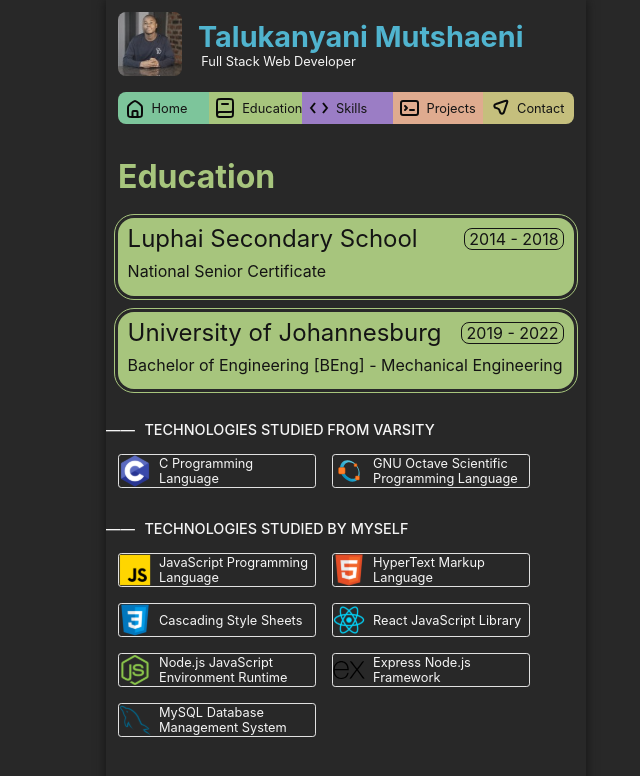
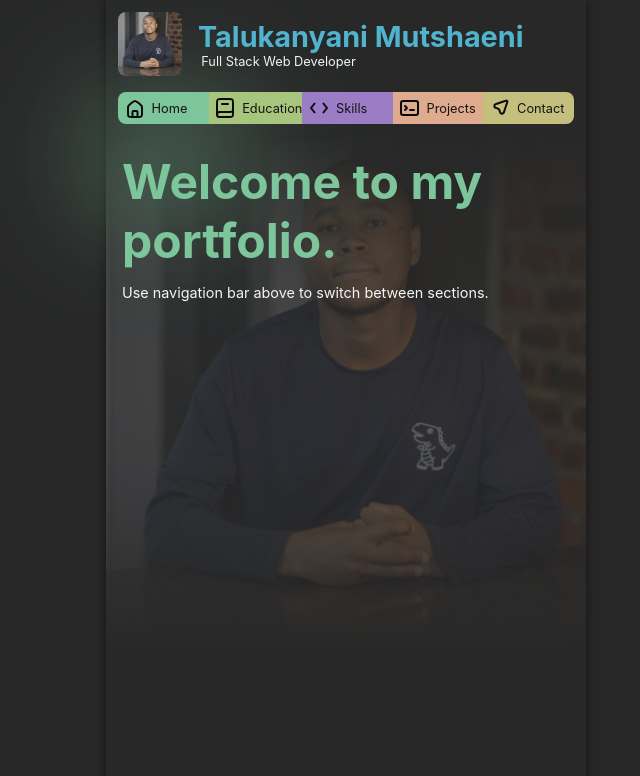
Before and after one commit to talukanyani/portfolio, a React (Create React App) app: page / in a window 1280 px wide. Shown: the top 776 px of the page, without its empty margins (294-934 px from the left). Built offline with nearby package versions, Linux system fonts and the light colour scheme.

Commit message:
navigation

```diff
--- a/src/App.js
+++ b/src/App.js
@@ -1,3 +1,4 @@
+import { useState } from 'react';
 import styles from './App.module.css'
 
 import Home from './components/Home';
@@ -8,15 +9,24 @@ import Skills from './components/Skills';
 import Eductation from './components/Education';
 
 function App() {
+  const [currentTab, setCurrentTab] = useState('home')
+
   return (
     <div className={styles.app_overlay}>
       <div className={styles.app}>
-        <Navbar />
-        {/* <Home /> */}
-        {/* <Skills /> */}
-        {/* <Contact /> */}
-        {/* <Projects /> */}
-        <Eductation />
+        <Navbar
+          currentTab={currentTab}
+          setToHome={() => setCurrentTab('home')}
+          setToEdu={() => setCurrentTab('edu')}
+          setToProjects={() => setCurrentTab('projects')}
+          setToSkills={() => setCurrentTab('skills')}
+          setToContact={() => setCurrentTab('contact')}
+        />
+        {currentTab == 'home' && <Home />}
+        {currentTab == 'edu' && <Eductation />}
+        {currentTab == 'skills' && <Skills />}
+        {currentTab == 'projects' && <Projects />}
+        {currentTab == 'contact' && <Contact />}
       </div>
     </div>
   );
--- a/src/components/Navbar.js
+++ b/src/components/Navbar.js
@@ -7,11 +7,18 @@ import skills from '../assets/icon_skills.svg'
 import projects from '../assets/icon_projects.svg'
 import contact from '../assets/icon_contact.svg'
 
-function Navbar() {
+export default function Navbar(props) {
     return (
         <div className={styles.navbar}>
             <Header />
-            <Navigation />
+            <Navigation
+                currentTab={props.currentTab}
+                setToHome={props.setToHome}
+                setToEdu={props.setToEdu}
+                setToProjects={props.setToProjects}
+                setToSkills={props.setToSkills}
+                setToContact={props.setToContact}
+            />
         </div>
     )
 }
@@ -31,27 +38,64 @@ function Header() {
     )
 }
 
-function Navigation() {
+function Navigation(props) {
+    var currentTab = props.currentTab
+
     return (
         <nav className={styles.navigation}>
             <ul>
-                <li>
+                <li
+                    onClick={props.setToHome}
+                    className={
+                        currentTab === 'home'
+                            ? styles.home_li
+                            : undefined
+                    }
+                >
                     <img src={home} alt='icon' />
                     Home
                 </li>
-                <li>
+                <li
+                    onClick={props.setToEdu}
+                    className={
+                        currentTab === 'edu'
+                            ? styles.edu_li
+                            : undefined
+                    }
+                >
                     <img src={education} alt='icon' />
                     Education
                 </li>
-                <li>
+                <li
+                    onClick={props.setToSkills}
+                    className={
+                        currentTab === 'skills'
+                            ? styles.skills_li
+                            : undefined
+                    }
+                >
                     <img src={skills} alt='icon' />
                     Skills
                 </li>
-                <li>
+                <li
+                    onClick={props.setToProjects}
+                    className={
+                        currentTab === 'projects'
+                            ? styles.projects_li
+                            : undefined
+                    }
+                >
                     <img src={projects} alt='icon' />
                     Projects
                 </li>
-                <li>
+                <li
+                    onClick={props.setToContact}
+                    className={
+                        currentTab === 'contact'
+                            ? styles.contact_li
+                            : undefined
+                    }
+                >
                     <img src={contact} alt='icon' />
                     Contact
                 </li>
@@ -59,5 +103,3 @@ function Navigation() {
         </nav>
     )
 }
-
-export default Navbar;
--- a/src/components/Navbar.module.css
+++ b/src/components/Navbar.module.css
@@ -43,6 +43,7 @@
     display: flex;
     align-items: center;
     gap: 0.3rem;
+    transition: all 0.3s ease;
 }
 
 .navigation li:nth-of-type(1) {
@@ -68,3 +69,48 @@
     border-top-right-radius: 0.5rem;
     border-bottom-right-radius: 0.5rem;
 }
+
+.navigation li:hover {
+    outline: 1px dashed var(--black1);
+    outline-offset: -2px;
+}
+
+.navigation li:nth-of-type(1):active {
+    box-shadow: 0 2rem 8rem 4rem var(--color2);
+}
+
+.navigation li:nth-of-type(2):active {
+    box-shadow: 0 2rem 8rem 4rem var(--color3);
+}
+
+.navigation li:nth-of-type(3):active {
+    box-shadow: 0 2rem 8rem 4rem var(--color4);
+}
+
+.navigation li:nth-of-type(4):active {
+    box-shadow: 0 2rem 8rem 4rem var(--color5);
+}
+
+.navigation li:nth-of-type(5):active {
+    box-shadow: 0 2rem 8rem 4rem var(--color6);
+}
+
+.home_li {
+    box-shadow: 0 3rem 8rem 1rem var(--color2);
+}
+
+.edu_li {
+    box-shadow: 0 3rem 8rem 1rem var(--color3);
+}
+
+.skills_li {
+    box-shadow: 0 3rem 8rem 1rem var(--color4);
+}
+
+.projects_li {
+    box-shadow: 0 3rem 8rem 1rem var(--color5);
+}
+
+.contact_li {
+    box-shadow: 0 3rem 8rem 1rem var(--color6);
+}
```
